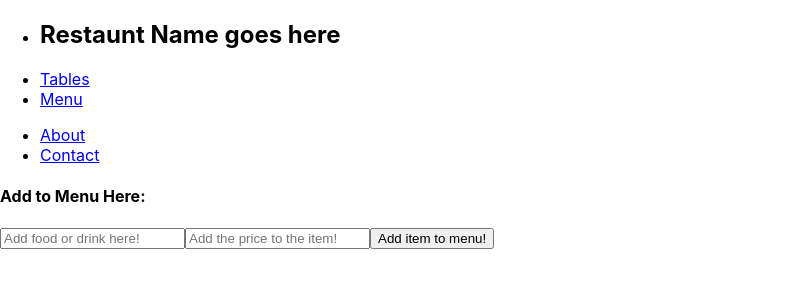
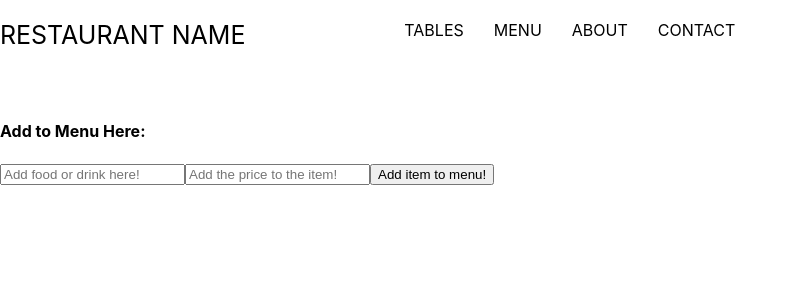
Before and after one commit to itsmarcotime/restaurantHelper, a React (Create React App) app in the folder client/: page /Menu in a window 1280 px wide. Shown: the top 300 px of the page, without its empty margins (0-798 px from the left). Built offline with nearby package versions, Linux system fonts and the light colour scheme.

Commit message:
sorta have navbar set up

```diff
--- a/client/package.json
+++ b/client/package.json
@@ -9,12 +9,14 @@
     "@testing-library/user-event": "^13.5.0",
     "apollo-link-context": "^1.0.20",
     "apollo-server-express": "^3.10.2",
+    "bootstrap": "^5.2.1",
     "graphql": "^16.6.0",
     "react": "^17.0.2",
     "react-dom": "^17.0.2",
     "react-query": "^3.39.2",
     "react-router-dom": "^6.4.1",
     "react-scripts": "5.0.1",
+    "styled-components": "^5.3.6",
     "web-vitals": "^2.1.4"
   },
   "scripts": {
--- a/client/src/App.js
+++ b/client/src/App.js
@@ -19,9 +19,7 @@ function App() {
   return (
     <ApolloProvider client={client}>
       <Router>
-        <div>
         <Header />
-          <div>
         <Routes>
           <Route
             path="/"
@@ -35,14 +33,9 @@ function App() {
             path="*"
             element={<NoMatch />}
           />
-
         </Routes>
-          </div>
-        </div>
       </Router>
     </ApolloProvider>
-
-
   );
 }
 
--- a/client/src/components/Header/index.js
+++ b/client/src/components/Header/index.js
@@ -1,50 +1,21 @@
 import React from 'react';
+import Navbar from '../Navbar';
 
 function Header() {
 
     return (
-        <header>
-            <nav>
-                <div>
-
-                    <ul>
-                        <li>
-                            <h1>
-                                Restaunt Name goes here
-                            </h1>
-                        </li>
-                    </ul>
-
-                </div>
-
-                <div>
-
-                    <ul>
-                        <li>
-                            <a href="#lobby">Tables</a>
-                        </li>
-                        <li>
-                            <a href="#menu">Menu</a>
-                        </li>
-                    </ul>
-
-                </div>
-
-                <div>
-
-                    <ul>
-                        <li>
-                            <a href="#about">About</a>
-                        </li>
-                        <li>
-                            <a href="#contact">Contact</a>
-                        </li>
-                    </ul>
-
-                </div>
-
-            </nav>
-        </header>
+        <section className='header'>
+            <section className='more-header'>
+                <section className='header-name'>
+                    <a href="/" className='header-rest-name'>Restaurant Name</a>
+                </section>
+                <section className='header-navbar'>
+                    <Navbar />
+                </section>
+                <section className='header-bottom'>
+                </section>
+            </section>
+        </section>
     );
 }
 
--- /dev/null
+++ b/client/src/components/Navbar/index.js
@@ -0,0 +1,17 @@
+import React from "react";
+
+function Navbar () {
+
+    return (
+        <section>
+            <section className="navbar">
+                <a href="/" className="navbar-item">Tables</a>
+                <a href="/Menu" className="navbar-item">Menu</a>
+                <a href="/About" className="navbar-item">About</a>
+                <a href="/Contact" className="navbar-item">Contact</a>
+            </section>
+        </section>
+    )
+}
+
+export default Navbar;
--- a/client/src/index.css
+++ b/client/src/index.css
@@ -11,3 +11,61 @@ code {
   font-family: source-code-pro, Menlo, Monaco, Consolas, 'Courier New',
     monospace;
 }
+
+/* Start of header css */
+.header {
+  margin-top: 20px;
+  display: flex;
+  flex: 1;
+  flex-direction: column;
+}
+
+.more-header {
+  display: flex;
+  width: 100%;
+  height: 80px;
+}
+
+.header-rest-name {
+  color: inherit;
+  text-decoration: inherit;
+  font: RobotoRegular;
+  font-size: 25px;
+  text-decoration: none;
+  text-transform: uppercase;
+}
+
+.header-navbar {
+  display: flex;
+  flex: 1;
+  flex-direction: column;
+}
+
+.header-navbar {
+  display: flex;
+  flex: 1;
+  flex-direction: row;
+  justify-content: flex-end;
+  margin-right: 55px;
+}
+
+.header-bottom {
+  flex: 1;
+}
+
+ .navbar {
+  display: flex;
+  flex-direction: row;
+}
+
+.navbar-item {
+  display: flex;
+  justify-content: center;
+  align-items: center;
+  margin-left: 30px;
+  color: inherit;
+  text-decoration: inherit;
+  text-transform: uppercase;
+  outline: none;
+}
+/* end of header css */
--- a/client/src/pages/Menu.js
+++ b/client/src/pages/Menu.js
@@ -4,7 +4,7 @@ import MenuList from '../components/MenuList';
 const Menu = () => {
   return (
     <div>
-        <MenuList></MenuList>
+        <MenuList />
     </div>
   );
 };
```
Also changed, not shown: 1 other file (tests, documents, lock files or other folders). Lines whose indentation alone changed are shown as unchanged.
